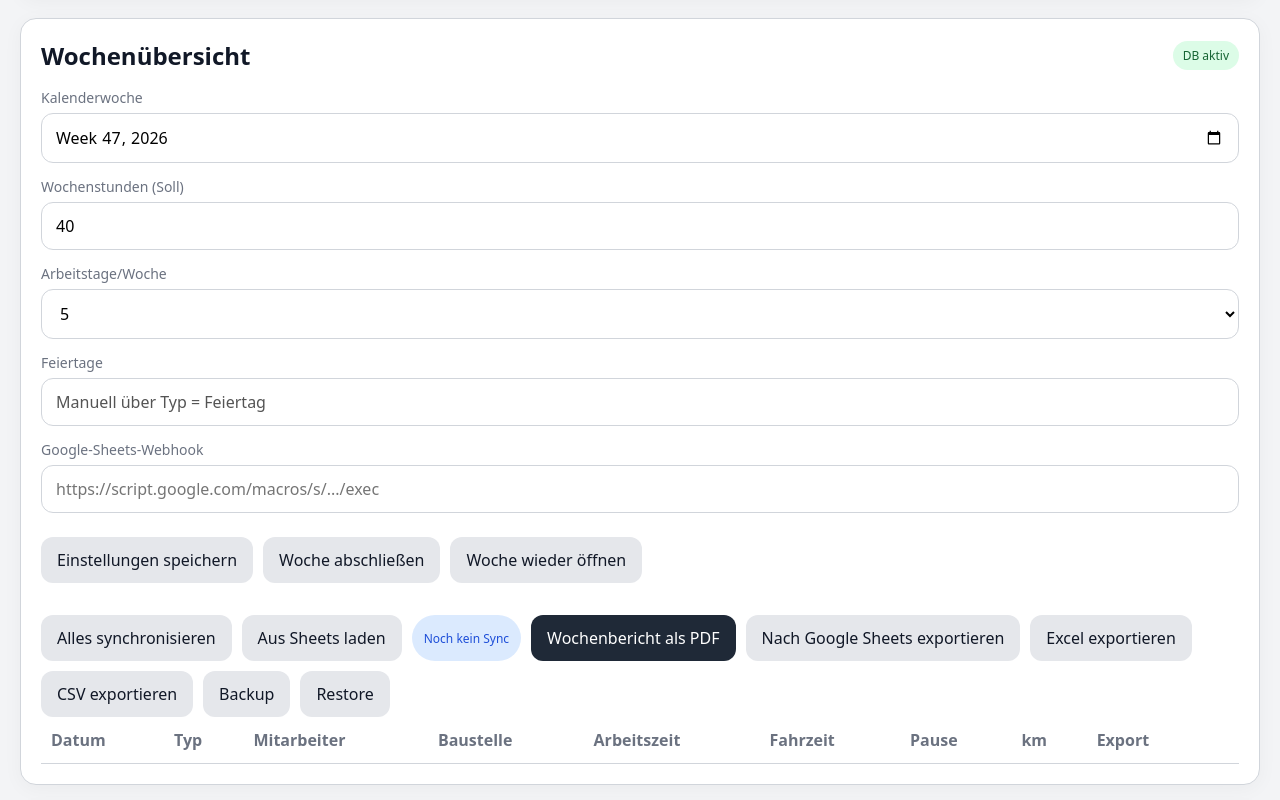
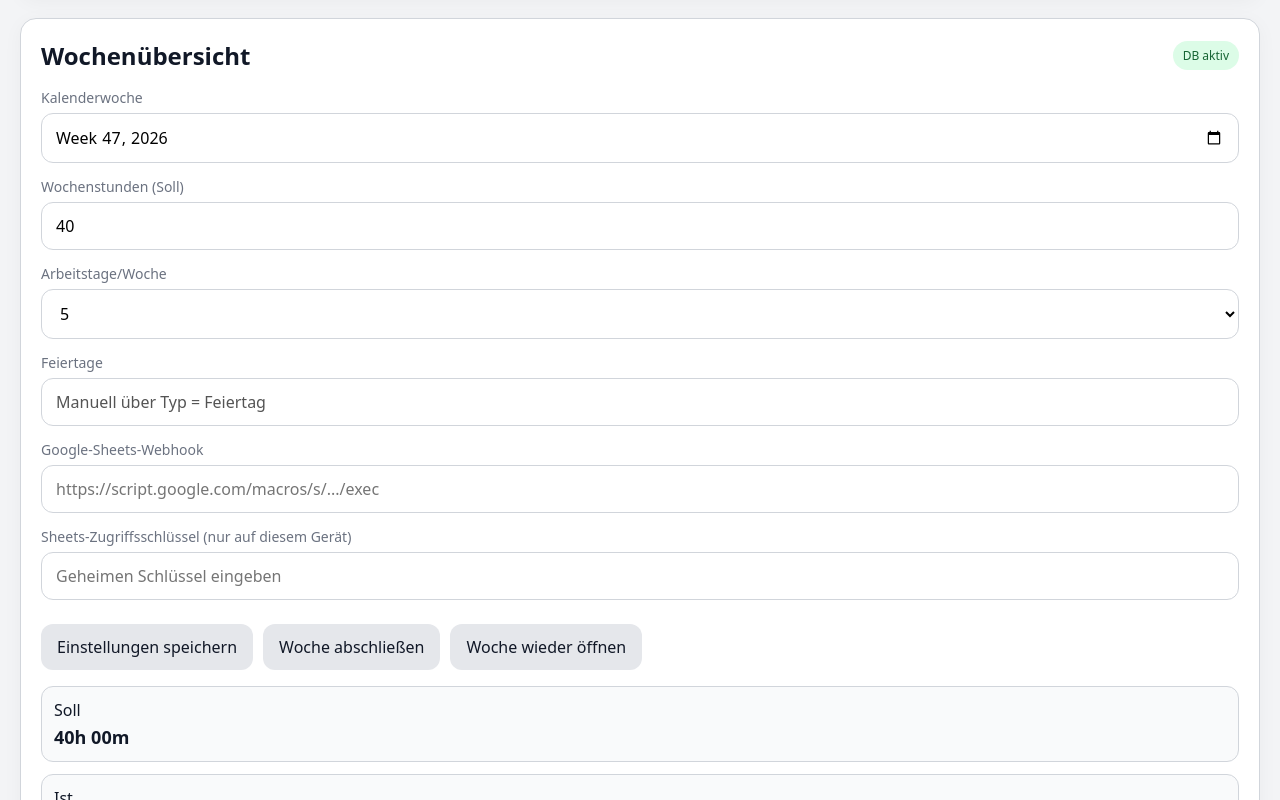
Before and after one commit to KS-303/ZeitApp, a plain HTML site: page index.html in a window 1280 px wide. Shown: the part 1980-2780 px from the top of the page. Drawn offline with Linux system fonts and the light colour scheme; a script that the page names is missing.

Commit message:
security: authenticate Google Sheets read and write requests

```diff
--- a/index.html
+++ b/index.html
@@ -100,6 +100,7 @@
 
       <div class="grid two">
         <label><span>Google-Sheets-Webhook</span><input type="url" id="sheetWebhook" placeholder="https://script.google.com/macros/s/.../exec" /></label>
+        <label><span>Sheets-Zugriffsschlüssel (nur auf diesem Gerät)</span><input type="password" id="sheetAccessKey" autocomplete="off" placeholder="Geheimen Schlüssel eingeben" /></label>
         <div class="actions wrap align-end">
           <button id="saveSettingsBtn" class="secondary">Einstellungen speichern</button>
           <button id="closeWeekBtn" class="secondary">Woche abschließen</button>
```
